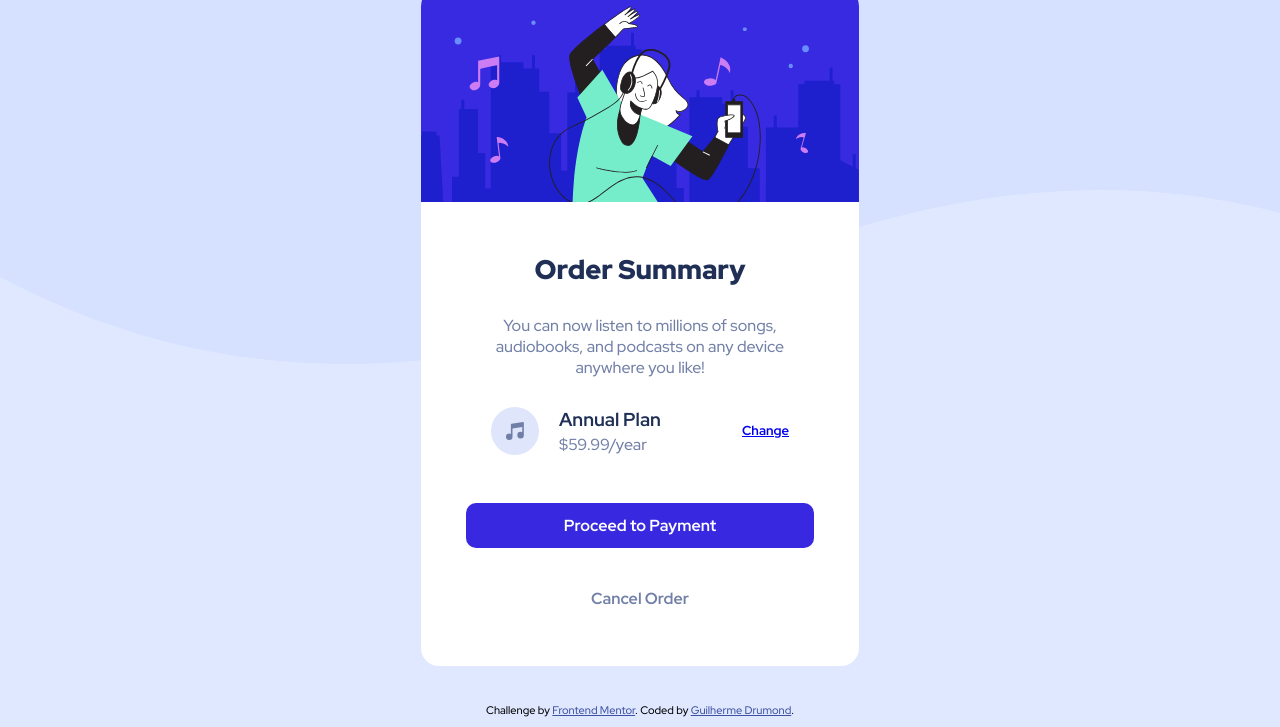
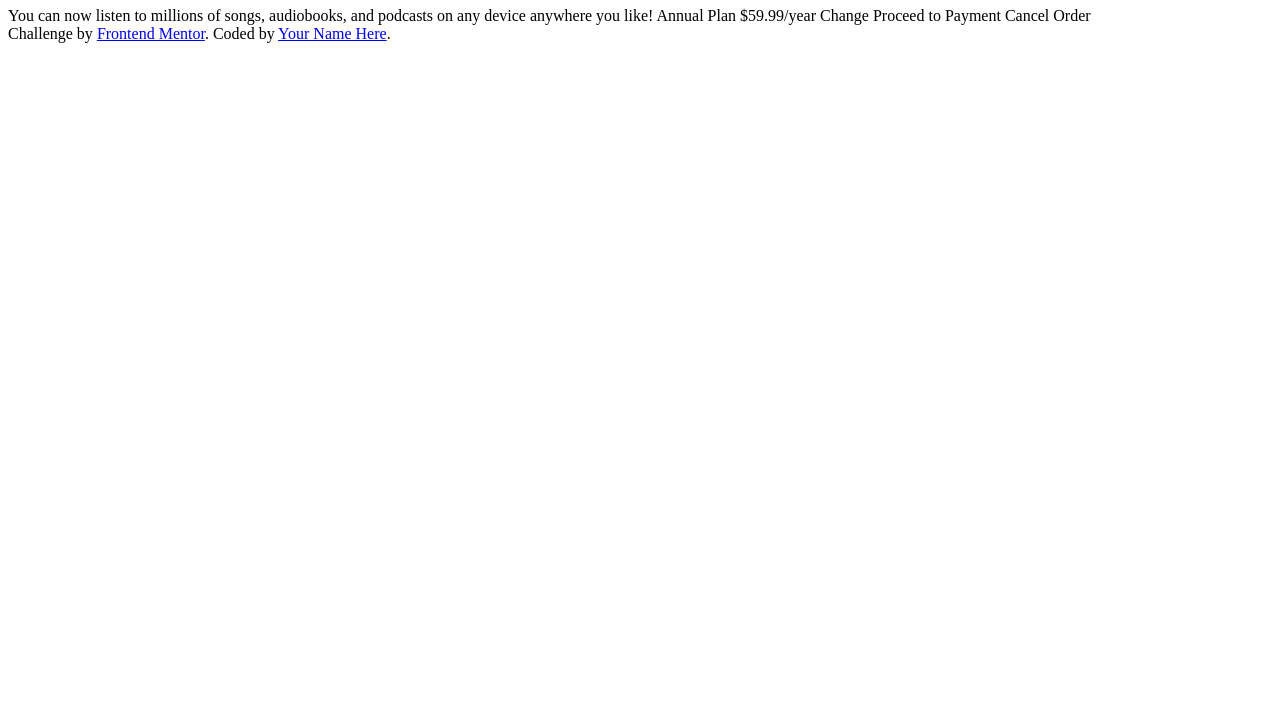
Before and after one commit to guiodrumond/Order-summary-card-with-tailwindcss, a website: page index.html in a window 1280 px wide. Shown: the part 73-800 px from the top of the page. Drawn offline with Linux system fonts and the light colour scheme.

Commit message:
Primeiro commit

```diff
--- a/index.html
+++ b/index.html
@@ -1,59 +1,35 @@
 <!DOCTYPE html>
 <html lang="en">
-
 <head>
   <meta charset="UTF-8">
-  <meta name="viewport" content="width=device-width, initial-scale=1.0">
+  <meta name="viewport" content="width=device-width, initial-scale=1.0"> <!-- displays site properly based on user's device -->
 
   <link rel="icon" type="image/png" sizes="32x32" href="./images/favicon-32x32.png">
+
   <link rel="stylesheet" href="style.css">
 
   <title>Frontend Mentor | Order summary card</title>
 
 </head>
-
 <body>
 
-  <main>
-
-    <picture class="illustration">
-      <img src="images/illustration-hero.svg" alt="Illustration of a dancing girl listening to music with headphones">
-    </picture>
-
-    <div class="container">
-      <h1>Order Summary</h1>
-
-      <p>You can now listen to millions of songs, audiobooks, and podcasts on any
-        device anywhere you like!</p>
-
-      <div class="plan-wraper">
-
-        <div class="plan-cont">
-          <picture>
-            <img src="images/icon-music.svg" alt="">
-          </picture>
-          <div class="plan-infos">
-            <h3>Annual Plan</h3>
-            <span class="price">$59.99/year</span>
-          </div>
-        </div>
+  <h1 class="text-bold">Order Summary</h1>
 
 
-        <a class="change" href="#">Change</a>
+  You can now listen to millions of songs, audiobooks, and podcasts on any
+  device anywhere you like!
 
-      </div>
+  Annual Plan
+  $59.99/year
 
-      <button class="proceed">Proceed to Payment</button>
+  Change
 
-      <button class="cancel">Cancel Order</button>
-    </div>
+  Proceed to Payment
+  Cancel Order
 
-  </main>
-
-  <footer class="attribution">
+  <div class="attribution">
     Challenge by <a href="https://www.frontendmentor.io?ref=challenge" target="_blank">Frontend Mentor</a>.
-    Coded by <a href="https://github.com/guiodrumond">Guilherme Drumond</a>.
-  </footer>
+    Coded by <a href="#">Your Name Here</a>.
+  </div>
 </body>
-
 </html>
--- /dev/null
+++ b/package.json
@@ -0,0 +1,5 @@
+{
+  "devDependencies": {
+    "tailwindcss": "^3.2.4"
+  }
+}
--- /dev/null
+++ b/style-guide.md
@@ -0,0 +1,32 @@
+# Front-end Style Guide
+
+## Layout
+
+The designs were created to the following widths:
+
+- Mobile: 375px
+- Desktop: 1440px
+
+## Colors
+
+### Primary
+
+- Pale blue: hsl(225, 100%, 94%)
+- Bright blue: hsl(245, 75%, 52%)
+
+### Neutral
+
+- Very pale blue: hsl(225, 100%, 98%)
+- Desaturated blue: hsl(224, 23%, 55%)
+- Dark blue: hsl(223, 47%, 23%)
+
+## Typography
+
+### Body Copy
+
+- Font size (paragraph): 16px
+
+### Font
+
+- Family: [Red Hat Display](https://fonts.google.com/specimen/Red+Hat+Display)
+- Weights: 500, 700, 900
--- a/style.css
+++ b/style.css
@@ -1,139 +1,3 @@
-@import url('https://fonts.googleapis.com/css2?family=Red+Hat+Display:wght@500;700;900&display=swap');
-
-* {
-    box-sizing: border-box;
-    margin: 0;
-    font-family: "Red Hat Display";
-}
-
-body {
-    display: flex;
-    justify-content: center;
-    align-items: center;
-    height: 100vh;
-    background-image: url(images/pattern-background-desktop.svg);
-    background-repeat: no-repeat;
-    background-color: hsl(225, 100%, 94%);
-}
-
-main {
-    display: flex;
-    flex-direction: column;
-    align-items: center;
-    width: 438px;
-    height: 678px;
-    border-radius: 18px;
-    background-color: hsl(0,0%,100%);
-    overflow: hidden;
-    font-size: 16px;
-}
-
-.container {
-    display: flex;
-    height: 100%;
-    flex-direction: column;
-    justify-content: space-between;
-    align-items: center;
-    padding: 45px;
-}
-
-.illustration img {
-    width: 100%;
-}
-
-h1 {
-    font-weight: 900;
-    font-size: 27px;
-    color: hsl(223, 47%, 23%);
-}
-
-p {
-    text-align: center;
-    color: hsl(224, 23%, 55%);
-}
-
-.plan-wraper {
-    width: 100%;
-    display: flex;
-    justify-content: space-between;
-    align-items: center;
-    padding: 0 25px;
-}
-
-.plan-cont {
-    display: flex;
-    flex-direction: row;
-    height: 48px;
-}
-
-.plan-infos {
-    display: flex;
-    flex-direction: column;
-    justify-content: space-between;
-    padding-left: 20px;
-}
-
-h3 {
-    font-weight: 700;
-    color: hsl(223, 47%, 23%);
-}
-
-.price {
-    color: hsl(224, 23%, 55%);
-}
-
-.change {
-    font-size: 13px;
-    font-weight: 700;
-}
-
-.change:hover {
-    text-decoration: none;
-    font-weight: 700;
-    color: hsl(224, 23%, 55%);
-}
-
-button {
-    height: 45px;
-    border-radius: 10px;
-    border: 0;
-    font-weight: 700;
-    cursor: pointer;
-    font-size: 16px;
-}
-
-.proceed {
-    width: 100%;
-    background-color: hsl(245, 75%, 52%);
-    color: hsl(0,0%,100%);
-    margin-top: 20px;
-}
-
-.proceed:hover {
-    background-color: hsl(224, 23%, 55%);
-}
-
-.cancel {
-    background-color: transparent;
-    color: hsl(224, 23%, 55%);
-}
-
-.cancel:hover {
-    color: hsl(223, 47%, 23%);
-}
-
-footer {
-    position: absolute;
-    width: 100%;
-    bottom: 10px;
-}
-
-
-.attribution {
-    font-size: 11px;
-    text-align: center;
-}
-
-.attribution a {
-    color: hsl(228, 45%, 44%);
-}
+@tailwind base;
+@tailwind components;
+@tailwind utilities;
```
Also changed, not shown: tailwind.config.js (added, +8 -0 lines), README-template.md (added), README.md, design/active-states.jpg (added), design/desktop-design.jpg (added), design/desktop-preview.jpg (added), design/mobile-design.jpg (added), dist/output.css (added), 2 other files.
